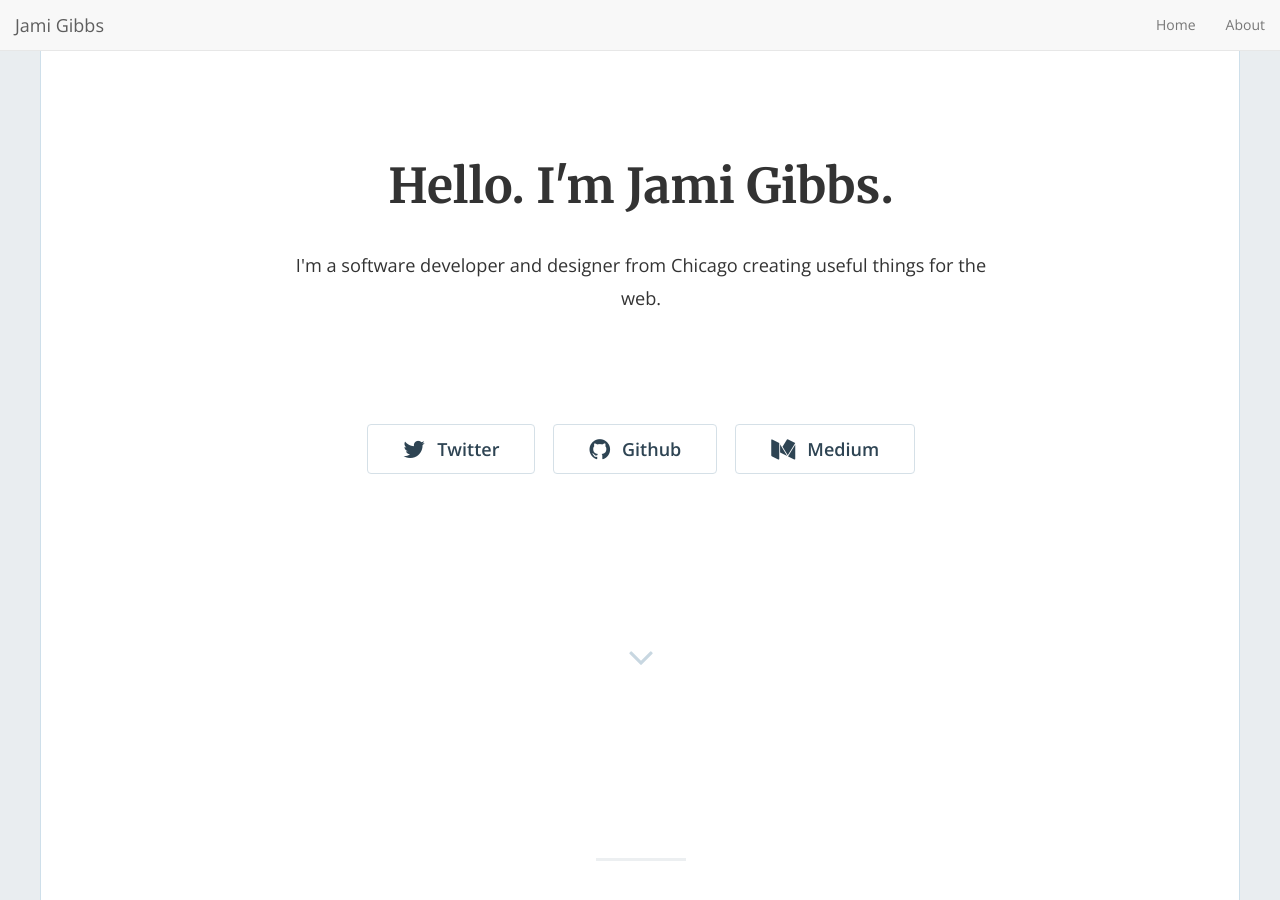
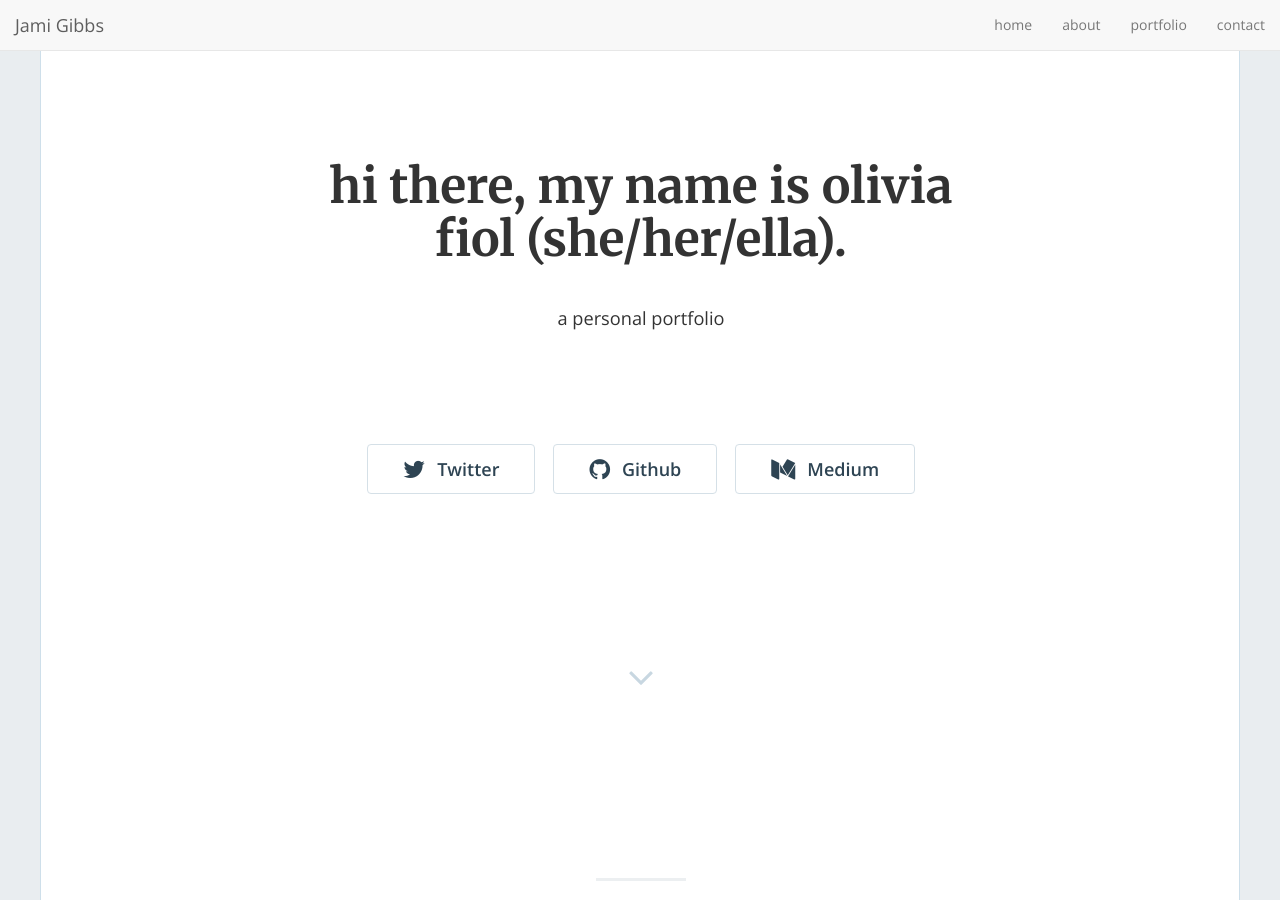
Before and after one commit to olivefoil/olivefoil.github.io, a Jekyll site: the page built from index.html, in a window 1280 px wide and 900 px high. Built offline with Jekyll 4.4.1, drawn with Linux system fonts in a browser that asks for light colours; nearby versions of some CDN libraries; the list of posts is cut into pages by our own code.

Commit message:
new template trial

```diff
--- a/_config.yml
+++ b/_config.yml
@@ -13,14 +13,13 @@
 # you will see them accessed via {{ site.title }}, {{ site.email }}, and so on.
 # You can create any custom variable you would like, and they will be accessible
 # in the templates via {{ site.myvariable }}.
-title: "Hello. I'm Jami Gibbs."
-email: 'jami0821@gmail.com'
-description: "I'm a software developer and designer from Chicago creating useful things for the web."
-baseurl: "" # the subpath of your site, e.g. /blog
-url: "https://jamigibbs.github.io/phantom" # the base hostname & protocol for your site, e.g. https://example.com
-twitter_username: 'jamigibbs'
-github_username: 'jamigibbs'
-medium_username: 'blog.jamigibbs.com'
+title: "hi there, my name is olivia fiol (she/her/ella)."
+email: 'oliviafiol2@gmail.com'
+description: "a personal portfolio"
+baseurl: "/home" # the subpath of your site, e.g. /blog
+url: "https://olivefoil.github.io" # the base hostname & protocol for your site, e.g. https://example.com
+twitter_username: 'livfiol'
+github_username: 'olivefoil'
 
 # Build settings
 markdown: kramdown
@@ -97,5 +96,7 @@ enable_contact: false
 #### Phantom Navigation menu
 enable_nav: true
 nav_item:
-  - { url: '/', text: 'Home' }
-  - { url: '/about', text: 'About' }
+  - { url: '/', text: 'home' }
+  - { url: '/about', text: 'about' }
+  - { url: '/portfolio', text: 'portfolio'}
+  - { url: '/contact', text: 'contact'}
```
